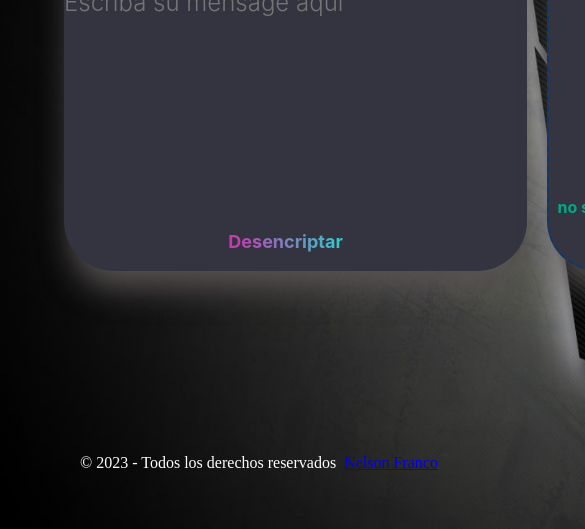
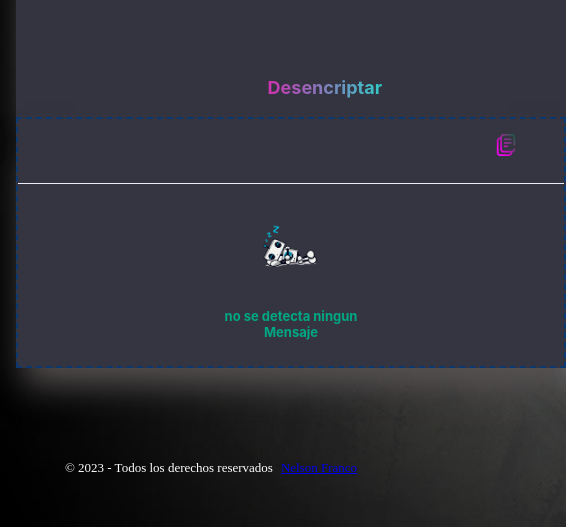
Before and after one commit to franco1322/challenge, a plain HTML site: page index.html in a window 390 px wide. Shown: the part 357-886 px from the top of the page, 585 px wide, since content can reach past the window. Drawn offline with Linux system fonts and the light colour scheme.

Commit message:
Update styles.css

```diff
--- a/styles.css
+++ b/styles.css
@@ -267,3 +267,58 @@ select:hover,
 select:focus {
   opacity: 0.9;
 }
+
+/*BREAK POINT*/
+@media (min-width: 1439px) {
+  html {
+    font-size: 32px;
+  }
+
+  main {
+    margin-left: 64px;
+    margin-right: 64px;
+  }
+
+  section {
+    grid-column-gap: 32px;
+    margin: auto 0;
+  }
+
+  .card {
+    grid-template-rows: 5rem minmax(20rem, auto);
+  }
+}
+
+@media (max-width: 1023px) {
+  html {
+    font-size: 13px;
+  }
+
+  main {
+    margin-left: 32px;
+    margin-right: 32px;
+  }
+
+  section {
+    grid-column-gap: 0;
+    margin: auto 0;
+  }
+
+  .card {
+    border-radius: 0;
+  }
+}
+
+@media (max-width: 767px) {
+  main {
+    margin-left: 16px;
+    margin-right: 16px;
+  }
+  section {
+    display: grid;
+    grid-template-columns: 1fr;
+    grid-template-rows: repeat(2, auto);
+    grid-column-gap: 0px;
+    grid-row-gap: 0px;
+  }
+}
```
